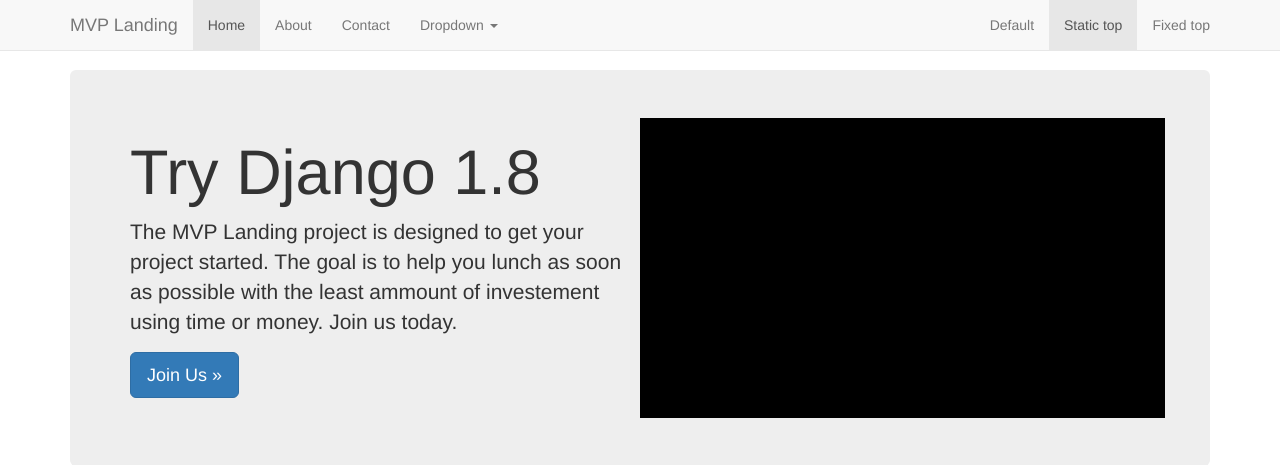
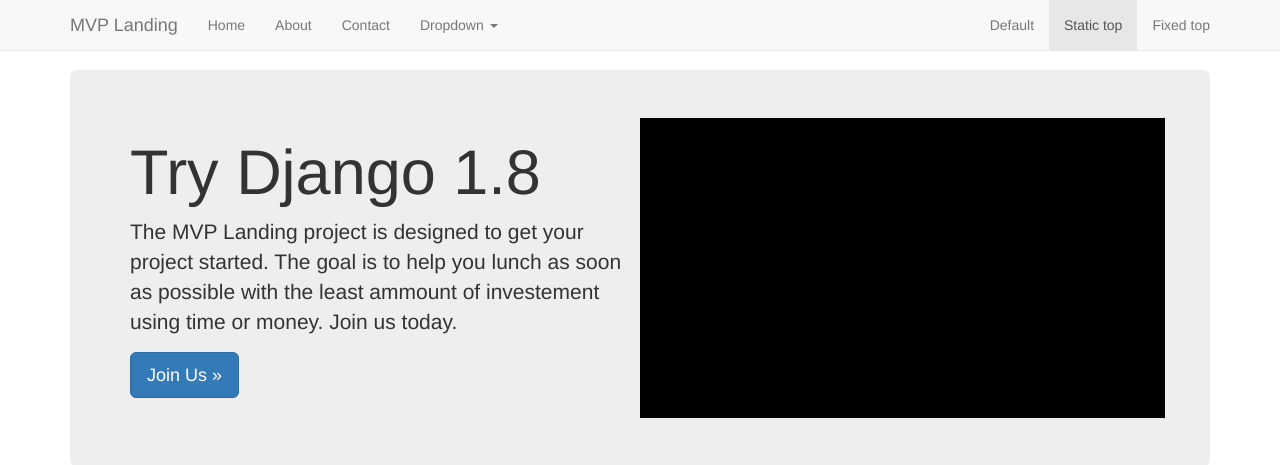
Before and after one commit to tishmen/trydjango18, a Django app: page / in a window 1280 px wide. Shown: the top 465 px of the page. Run offline with Django 3.2, Linux system fonts and the light colour scheme; some libraries are stand-ins or nearby versions.

Commit message:
navbar fix

```diff
--- a/src/templates/navbar.html
+++ b/src/templates/navbar.html
@@ -11,7 +11,7 @@
     </div>
     <div id="navbar" class="navbar-collapse collapse">
       <ul class="nav navbar-nav">
-        <li class="active"><a href="{% url 'home' %}">Home</a></li>
+        <li><a href="{% url 'home' %}">Home</a></li>
         <li><a href="{% url 'about' %}">About</a></li>
         <li><a href="{% url 'contact' %}">Contact</a></li>
         <li class="dropdown">
```
